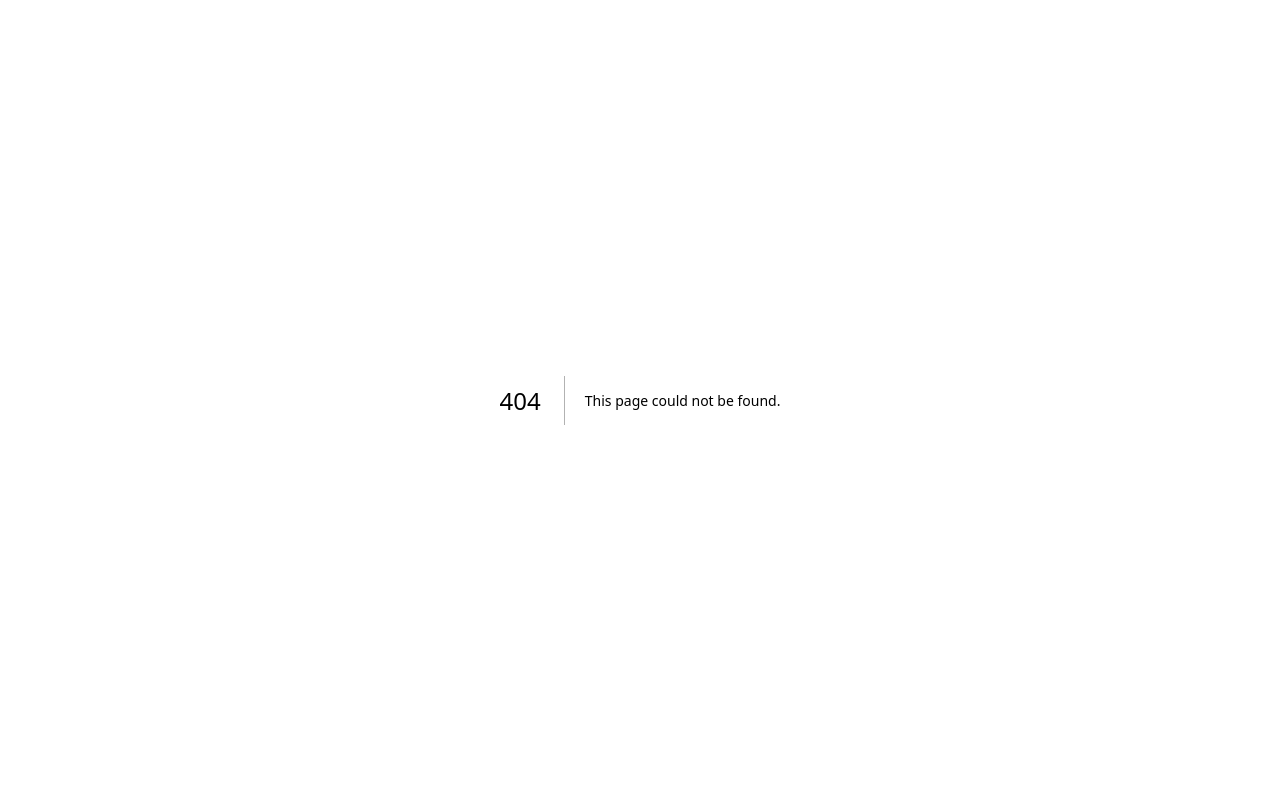
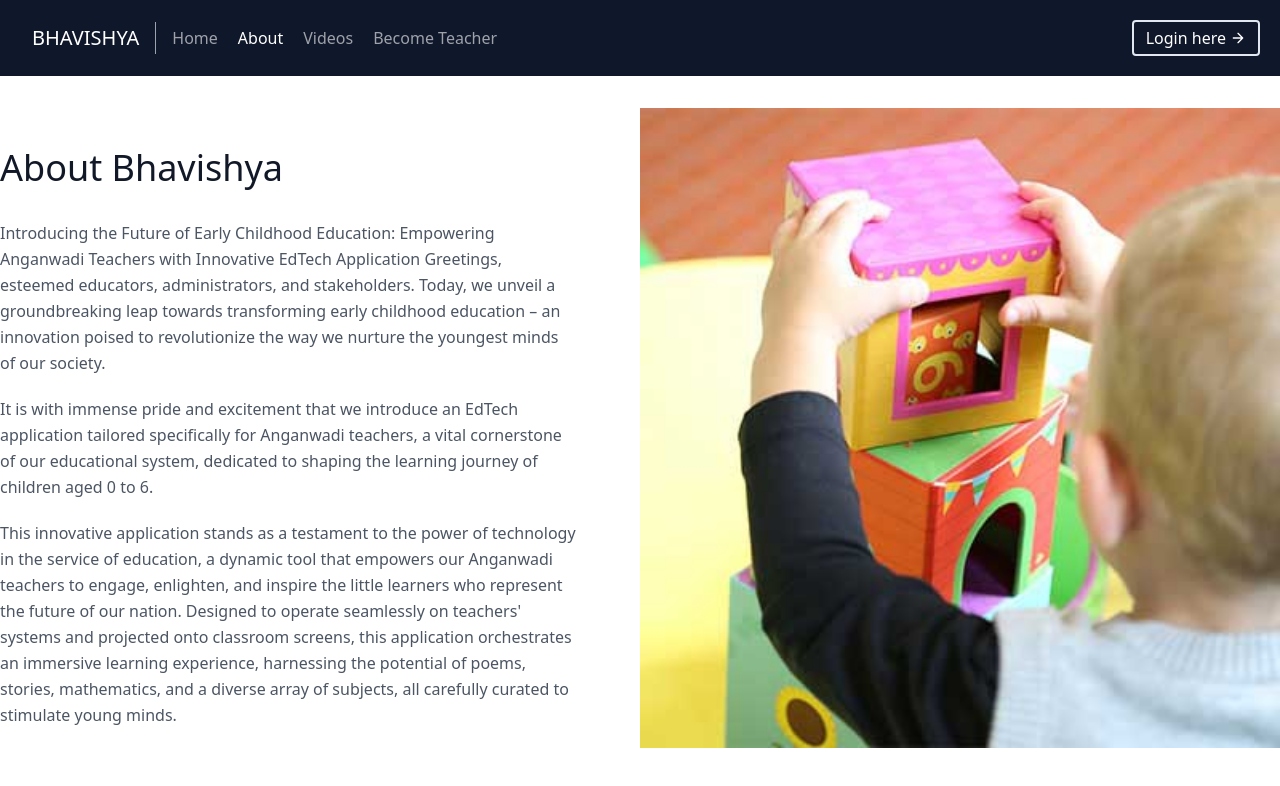
Before and after one commit to bhavishyaEdtech/bhavishya-frontend, a Next.js app: page /about in a window 1280 px wide. Before the commit this address had no page. Shown: the top 786 px of the page. Built offline with nearby package versions, Linux system fonts and the light colour scheme.

Commit message:
feature: home and about page

```diff
--- /dev/null
+++ b/src/app/about/page.tsx
@@ -0,0 +1,55 @@
+"use client";
+
+import Navbar from "@/components/Navbar";
+import Image from "next/image";
+import React from "react";
+
+type Props = {};
+
+const About = (props: Props) => {
+  return (
+    <>
+      <Navbar />
+      <div className="container text-gray-600 body-font flex pt-8">
+        <div className="flex-1">
+          <h1 className="title-font sm:text-4xl text-3xl mt-10 mb-8 font-medium text-gray-900">
+            About Bhavishya
+          </h1>
+
+          <p className="mb-5 mt-8 leading-relaxed max-w-xl">
+            Introducing the Future of Early Childhood Education: Empowering
+            Anganwadi Teachers with Innovative EdTech Application Greetings,
+            esteemed educators, administrators, and stakeholders. Today, we
+            unveil a groundbreaking leap towards transforming early childhood
+            education – an innovation poised to revolutionize the way we nurture
+            the youngest minds of our society.
+          </p>
+
+          <p className="mb-5 leading-relaxed max-w-xl">
+            It is with immense pride and excitement that we introduce an EdTech
+            application tailored specifically for Anganwadi teachers, a vital
+            cornerstone of our educational system, dedicated to shaping the
+            learning journey of children aged 0 to 6.
+          </p>
+          <p className="mb-5 leading-relaxed max-w-xl">
+            This innovative application stands as a testament to the power of
+            technology in the service of education, a dynamic tool that empowers
+            our Anganwadi teachers to engage, enlighten, and inspire the little
+            learners who represent the future of our nation. Designed to operate
+            seamlessly on teachers' systems and projected onto classroom
+            screens, this application orchestrates an immersive learning
+            experience, harnessing the potential of poems, stories, mathematics,
+            and a diverse array of subjects, all carefully curated to stimulate
+            young minds.
+          </p>
+        </div>
+
+        <div className="relative flex-1">
+          <Image src={"/images/about.jpg"} alt="img" fill />
+        </div>
+      </div>
+    </>
+  );
+};
+
+export default About;
--- a/src/app/page.tsx
+++ b/src/app/page.tsx
@@ -1,11 +1,13 @@
 "use client";
 
+import Hero from "@/components/Hero";
 import Navbar from "@/components/Navbar";
 
 export default function Home() {
   return (
     <>
       <Navbar />
+      <Hero />
     </>
   );
 }
--- /dev/null
+++ b/src/app/videos/page.tsx
@@ -0,0 +1,16 @@
+"use client";
+
+import Navbar from "@/components/Navbar";
+import React from "react";
+
+type Props = {};
+
+const Videos = (props: Props) => {
+  return (
+    <>
+      <Navbar />
+    </>
+  );
+};
+
+export default Videos;
--- /dev/null
+++ b/src/components/Hero.tsx
@@ -0,0 +1,55 @@
+"use client";
+import React from "react";
+import { useRouter } from "next/navigation";
+type Props = {};
+
+const Hero = (props: Props) => {
+  const router = useRouter();
+
+  return (
+    <section className="text-gray-600 body-font">
+      <div className="container flex px-5 py-24 md:flex-row flex-col items-center">
+        <div className="lg:flex-grow md:w-1/2 lg:pr-24 md:pr-16 flex flex-col md:items-start md:text-left mb-16 md:mb-0 items-center text-center">
+          <h1 className="title-font sm:text-4xl text-3xl mb-4 font-medium text-gray-900">
+            Education is not the filling of a pail,
+            <br className="hidden lg:inline-block" />
+            but the lighting of a fire.
+          </h1>
+          <p className="mb-8 leading-relaxed">
+            Effective educators are those who inspire their students, awakening
+            their intellectual and creative capacities. They go beyond the
+            transfer of facts and figures; they kindle a sense of wonder and a
+            desire to explore the world.
+          </p>
+          <div className="flex justify-center">
+            <button
+              onClick={() => {
+                router.push("/videos");
+              }}
+              className="inline-flex text-white bg-indigo-500 border-0 py-2 px-6 focus:outline-none hover:bg-indigo-600 rounded text-lg"
+            >
+              Checkout lectures
+            </button>
+            <button
+              onClick={() => {
+                router.push("/about");
+              }}
+              className="ml-4 inline-flex text-gray-700 bg-gray-100 border-0 py-2 px-6 focus:outline-none hover:bg-gray-200 rounded text-lg"
+            >
+              more info
+            </button>
+          </div>
+        </div>
+        <div className="max-w-lg w-full">
+          <img
+            className="w-[85%] h-full object-cover object-center rounded"
+            alt="hero"
+            src="/images/hero.jpg"
+          />
+        </div>
+      </div>
+    </section>
+  );
+};
+
+export default Hero;
--- a/src/components/Navbar.tsx
+++ b/src/components/Navbar.tsx
@@ -1,9 +1,14 @@
 "use client";
+import { navOptions } from "@/utils/NavRoutes";
+import { usePathname, useRouter } from "next/navigation";
 import React from "react";
 
 type Props = {};
 
 const Navbar = (props: Props) => {
+  const currentRoute = usePathname();
+  const router = useRouter();
+
   return (
     <div className="text-white/60 bg-slate-900">
       <div className="container flex flex-wrap p-5 flex-col md:flex-row items-center">
@@ -11,22 +16,26 @@ const Navbar = (props: Props) => {
           <span className="ml-3 text-xl">Bhavishya</span>
         </p>
         <nav className="md:mr-auto md:ml-4 md:py-1 md:pl-4 md:border-l md:border-gray-400	flex flex-wrap items-center text-base justify-center">
-          <a className="mr-5 hover:text-white cursor-pointer transition-all duration-200 ease-linear">
-            Home
-          </a>
-          <a className="mr-5 hover:text-white cursor-pointer transition-all duration-200 ease-linear">
-            blogs
-          </a>
-          <a className="mr-5 hover:text-white cursor-pointer transition-all duration-200 ease-linear">
-            videos
-          </a>
-          <a className="mr-5 hover:text-white cursor-pointer transition-all duration-200 ease-linear">
-            about
-          </a>
+          {navOptions.map((data) => (
+            <a
+              key={data.id}
+              href={data.href}
+              className={`mr-5 hover:text-white cursor-pointer transition-all duration-200 ease-linear ${
+                currentRoute === data.href && "text-white"
+              }`}
+            >
+              {data.name}
+            </a>
+          ))}
         </nav>
 
         <div>
-          <button className="inline-flex items-center border-slate-200 border-[2px] py-1 px-3 outline-none hover:scale-[0.98] active:scale-[0.99] text-white group transition-all ease-linear duration-200 rounded text-base mt-4 md:mt-0">
+          <button
+            onClick={() => {
+              router.push("/login");
+            }}
+            className="inline-flex items-center border-slate-200 border-[2px] py-1 px-3 outline-none hover:scale-[0.98] active:scale-[0.99] text-white group transition-all ease-linear duration-200 rounded text-base mt-4 md:mt-0"
+          >
             <span>Login here</span>
             <svg
               fill="none"
--- /dev/null
+++ b/src/utils/NavRoutes.tsx
@@ -0,0 +1,22 @@
+export const navOptions = [
+  {
+    id: 1,
+    name: "Home",
+    href: "/",
+  },
+  {
+    id: 2,
+    name: "About",
+    href: "/about",
+  },
+  {
+    id: 3,
+    name: "Videos",
+    href: "/videos",
+  },
+  {
+    id: 4,
+    name: "Become Teacher",
+    href: "/register",
+  },
+];
```
Also changed, not shown: public/images/about.jpg (added), public/images/hero.jpg (added).
